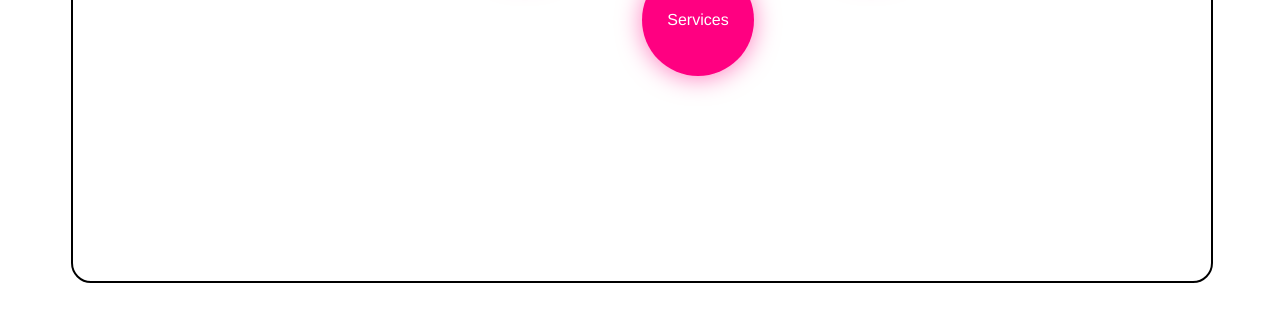
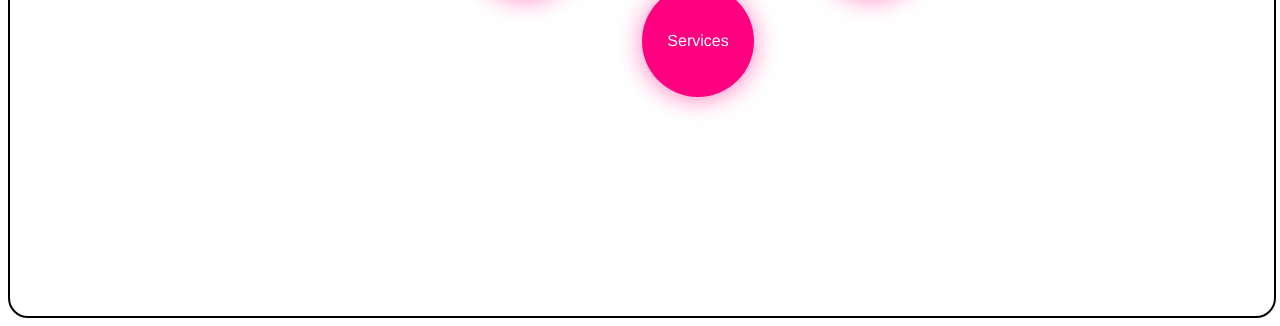
Before and after one commit to nr-code/PEC, a plain HTML site: page index.html in a window 1280 px wide. Shown: the part 478-804 px from the top of the page. Drawn offline with Linux system fonts and the light colour scheme.

Commit message:
Update style.css

```diff
--- a/style.css
+++ b/style.css
@@ -156,10 +156,10 @@
   main {
     border: 2px solid #000000;
     border-radius: 20px;
-    height: 95%;
-    width: 90%;
-    margin-left: 5%;
-    margin-top: 1%;
+    height: 100%;
+    width: 100%;
+    margin-left: auto;
+    margin-top: auto;
     position: relative;
 
   }
```
